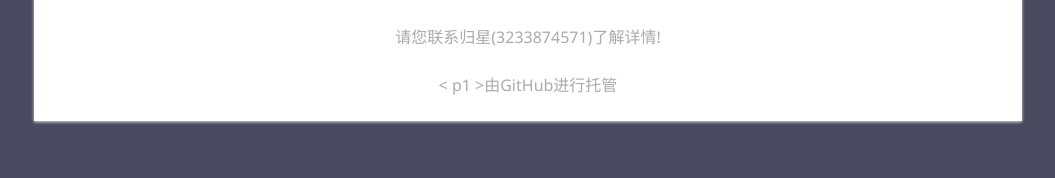
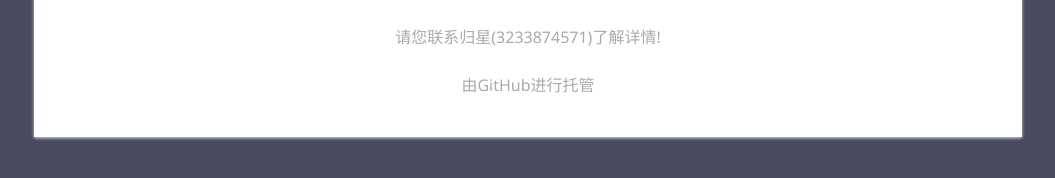
Before and after one commit to AGuiXing/guixing, a plain HTML site: page index.html in a window 1280 px wide. Shown: the part 414-592 px from the top of the page, without its empty margins (112-1167 px from the left). Drawn offline with Linux system fonts and the light colour scheme.

Commit message:
Update index.html

```diff
--- a/index.html
+++ b/index.html
@@ -185,7 +185,7 @@
             </div>
             <div class="sell-desc">
                 <p>请您联系归星(3233874571)了解详情!</p>
-                < p1 >由GitHub进行托管</ p >
+                <p >由GitHub进行托管</ P >
             </div>
         </div>
     </div>
```
